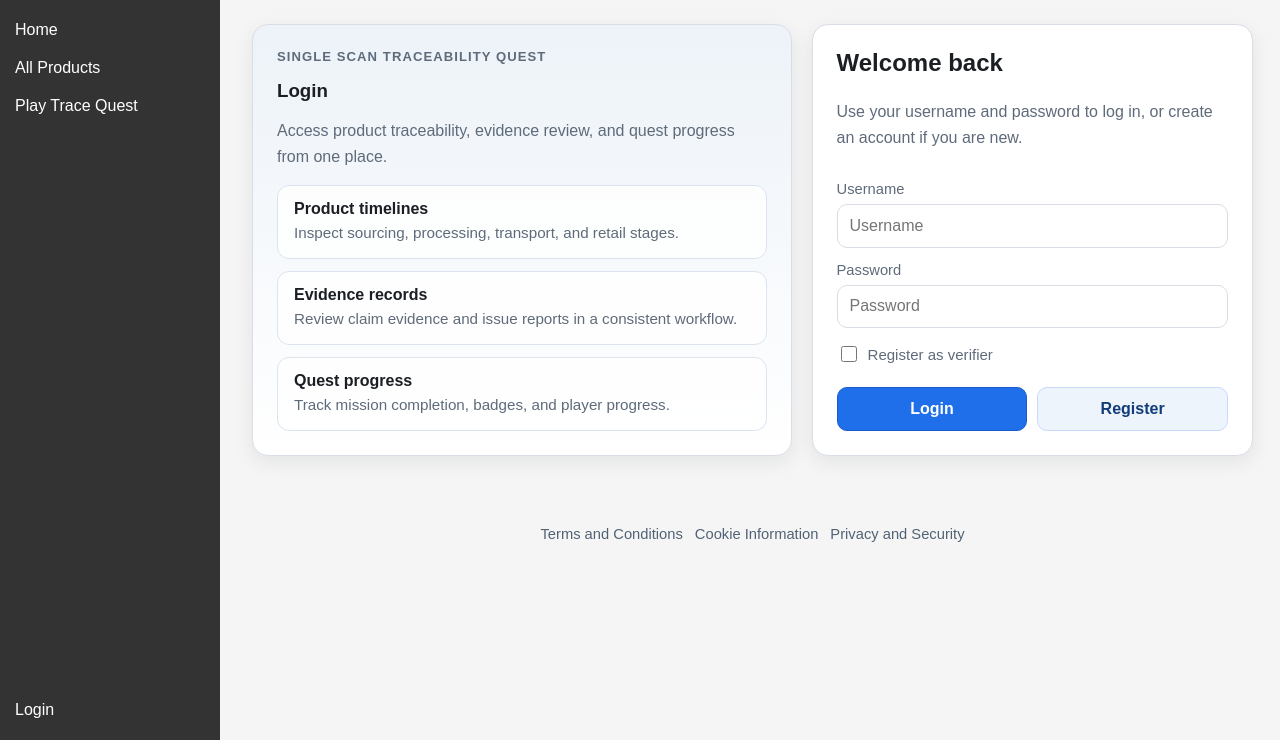
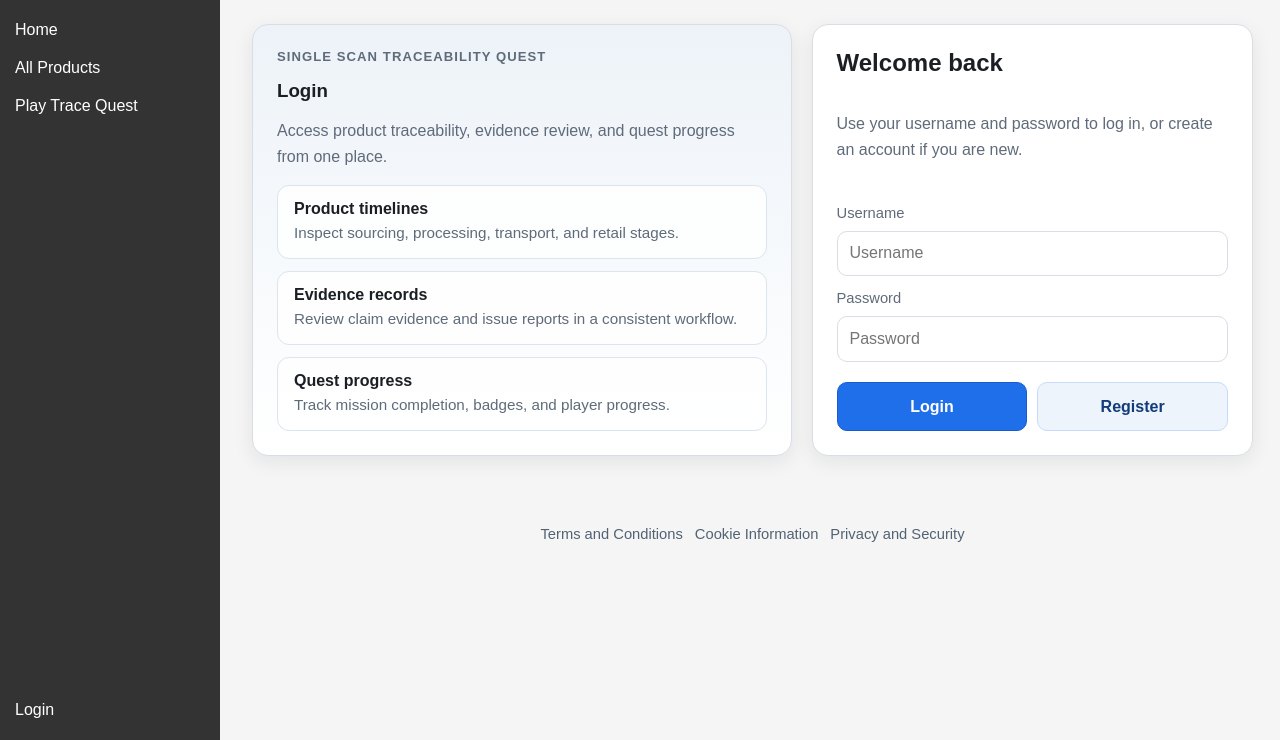
Before and after one commit to Shrlotia/COM2020---Single-Scan-Traceability-Quest, a Flask app: page /login in a window 1280 px wide. Shown: the part 60-800 px from the top of the page. Run offline with Flask 3, Linux system fonts and the light colour scheme.

Commit message:
delete register as verifier

```diff
--- a/src/sstq/templates/login.html
+++ b/src/sstq/templates/login.html
@@ -43,11 +43,6 @@
                     <input id="password" name="password" type="password" placeholder="Password" required>
                 </label>
 
-                <label class="auth-checkbox">
-                    <input type="checkbox" name="is_verifier">
-                    <span>Register as verifier</span>
-                </label>
-
                 <div class="auth-actions">
                     <button type="submit" class="primary-auth-button" name="action" value="login">Login</button>
                     <button type="submit" class="secondary-auth-button" name="action" value="register">Register</button>
```
